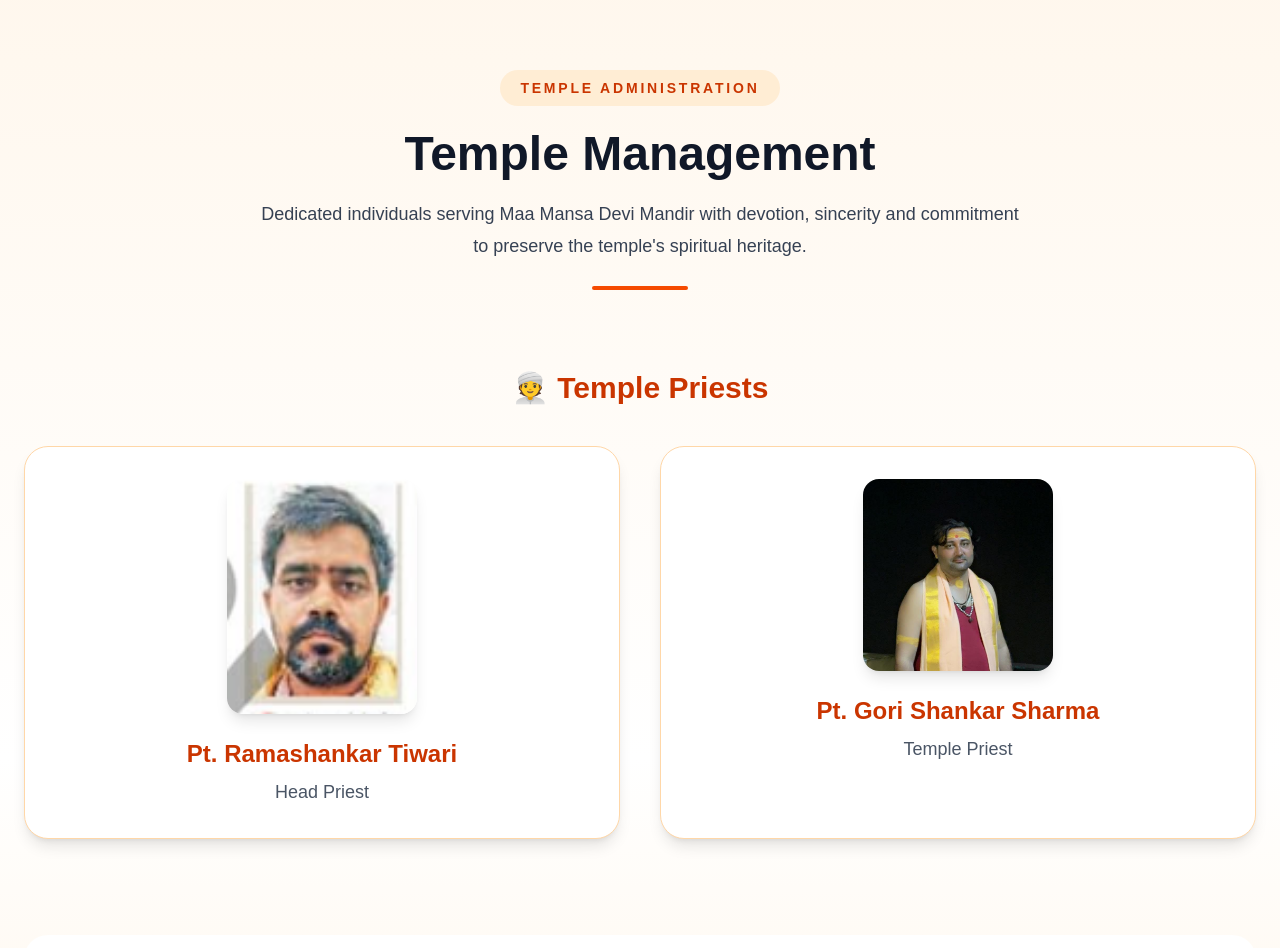
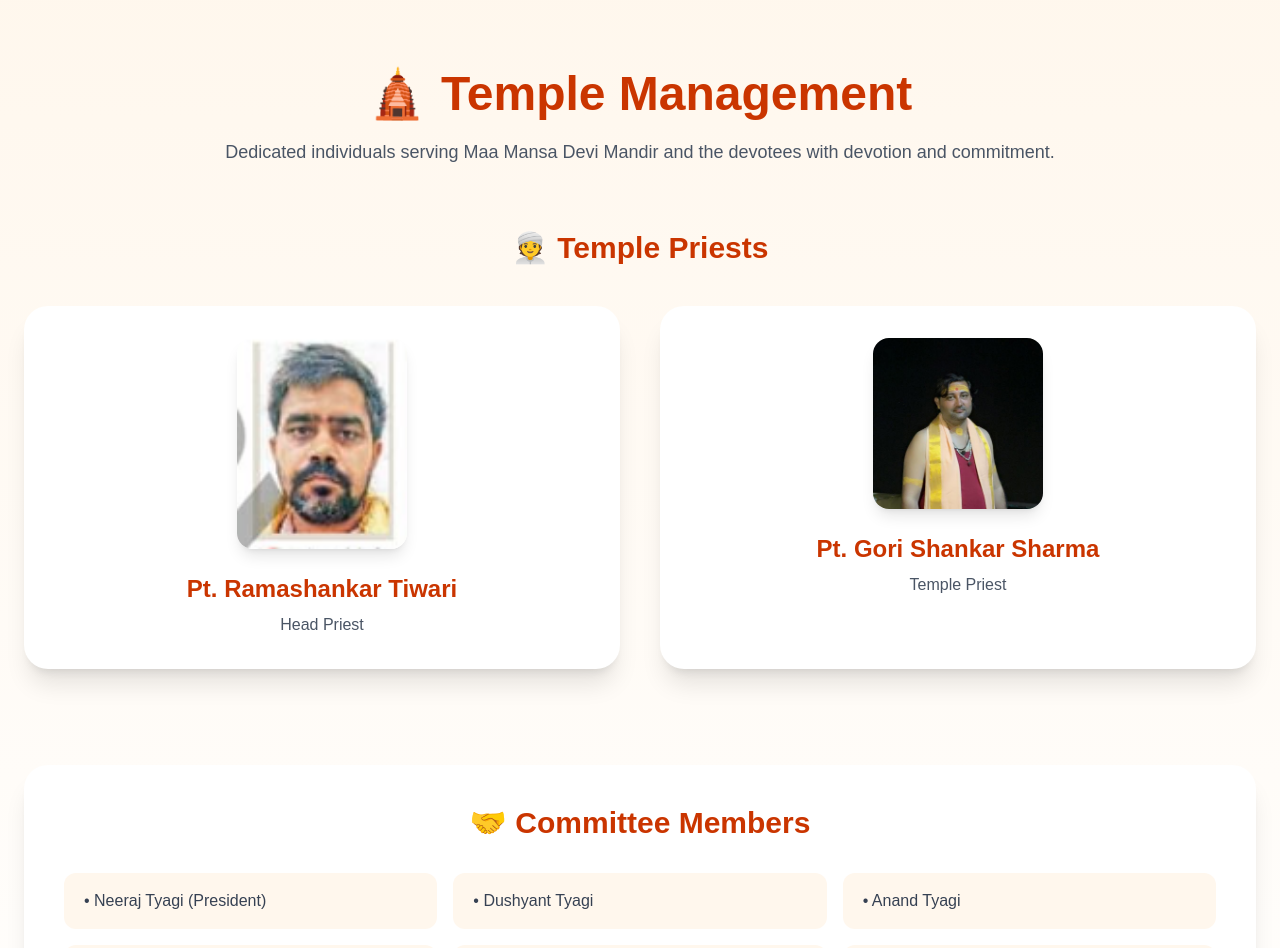
Before and after one commit to maamansadevibaragaon/maamansadevibaragaon, a Next.js app: page / in a window 1280 px wide. Shown: the part 6480-7428 px from the top of the page. Built offline with nearby package versions, Linux system fonts and the light colour scheme.

Commit message:
Remove executive committee images and simplify management section

```diff
--- a/components/home/TempleManagement.tsx
+++ b/components/home/TempleManagement.tsx
@@ -1,66 +1,52 @@
 import Image from "next/image";
-import {
-  priests,
-  executives,
-  committeeMembers,
-} from "@/data/management";
+import { priests, committeeMembers } from "@/data/management";
 
 export default function TempleManagement() {
   return (
-    <section className="bg-gradient-to-b from-orange-50 via-white to-orange-100 py-20 md:py-24">
-      <div className="mx-auto max-w-7xl px-5 md:px-6">
+    <section className="bg-gradient-to-b from-orange-50 to-white py-24">
+      <div className="mx-auto max-w-7xl px-6">
 
         {/* Heading */}
 
-        <div className="text-center">
-
-          <span className="inline-block rounded-full bg-orange-100 px-5 py-2 text-sm font-semibold uppercase tracking-[0.2em] text-orange-700">
-            Temple Administration
-          </span>
-
-          <h2 className="mt-6 text-3xl font-extrabold text-gray-900 md:text-5xl">
-            Temple Management
+        <div className="mb-16 text-center">
+          <h2 className="text-5xl font-bold text-orange-700">
+            🛕 Temple Management
           </h2>
 
-          <p className="mx-auto mt-5 max-w-3xl text-lg leading-8 text-gray-700">
-            Dedicated individuals serving Maa Mansa Devi Mandir with devotion,
-            sincerity and commitment to preserve the temple's spiritual heritage.
+          <p className="mt-5 text-lg text-gray-600">
+            Dedicated individuals serving Maa Mansa Devi Mandir and the
+            devotees with devotion and commitment.
           </p>
-
-          <div className="mx-auto mt-6 h-1 w-24 rounded-full bg-orange-600"></div>
-
         </div>
 
-        {/* Priests */}
-
-        <div className="mt-20">
+        {/* Temple Priests */}
 
         <h3 className="mb-10 text-center text-3xl font-bold text-orange-700">
           👳 Temple Priests
         </h3>
 
-          <div className="grid gap-10 md:grid-cols-2">
+        <div className="grid gap-10 sm:grid-cols-2">
 
           {priests.map((person) => (
 
             <div
               key={person.id}
-                className="rounded-3xl border border-orange-200 bg-white p-8 text-center shadow-lg transition hover:-translate-y-1 hover:shadow-2xl"
+              className="rounded-3xl bg-white p-8 text-center shadow-xl"
             >
 
               <Image
                 src={person.image}
                 alt={person.name}
-                  width={190}
-                  height={240}
-                  className="mx-auto h-auto w-[190px] rounded-2xl object-cover shadow-lg"
+                width={170}
+                height={220}
+                className="mx-auto rounded-2xl object-cover shadow-lg"
               />
 
               <h4 className="mt-6 text-2xl font-bold text-orange-700">
                 {person.name}
               </h4>
 
-                <p className="mt-2 text-lg font-medium text-gray-600">
+              <p className="mt-2 font-medium text-gray-600">
                 {person.designation}
               </p>
 
@@ -70,32 +56,23 @@ export default function TempleManagement() {
 
         </div>
 
-        </div>
-
-
         {/* Committee Members */}
 
         <div className="mt-24 rounded-3xl bg-white p-10 shadow-xl">
 
-          <h3 className="text-center text-3xl font-bold text-orange-700">
+          <h3 className="mb-8 text-center text-3xl font-bold text-orange-700">
             🤝 Committee Members
           </h3>
 
-          <p className="mx-auto mt-4 max-w-2xl text-center text-gray-600">
-            Our respected committee members work together to ensure smooth
-            administration and successful organization of temple activities and
-            festivals.
-          </p>
-
-          <div className="mt-10 grid gap-5 sm:grid-cols-2 lg:grid-cols-3">
+          <div className="grid gap-4 sm:grid-cols-2 lg:grid-cols-3">
 
             {committeeMembers.map((member, index) => (
 
               <div
                 key={index}
-                className="rounded-2xl border border-orange-100 bg-gradient-to-r from-orange-50 to-white px-5 py-4 font-semibold text-gray-700 shadow-sm transition hover:border-orange-300 hover:shadow-md"
+                className="rounded-xl bg-orange-50 px-5 py-4 font-medium text-gray-700"
               >
-                🌸 {member}
+                • {member}
               </div>
 
             ))}
```
Lines whose indentation alone changed are shown as unchanged.
